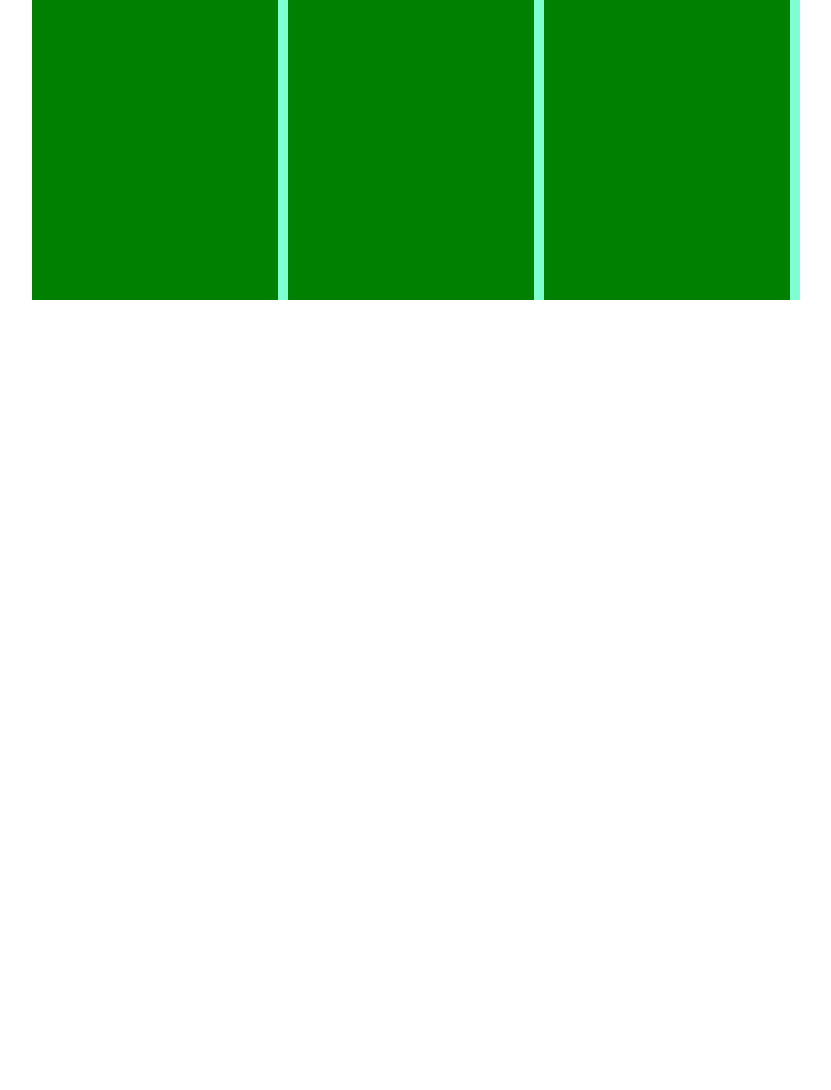
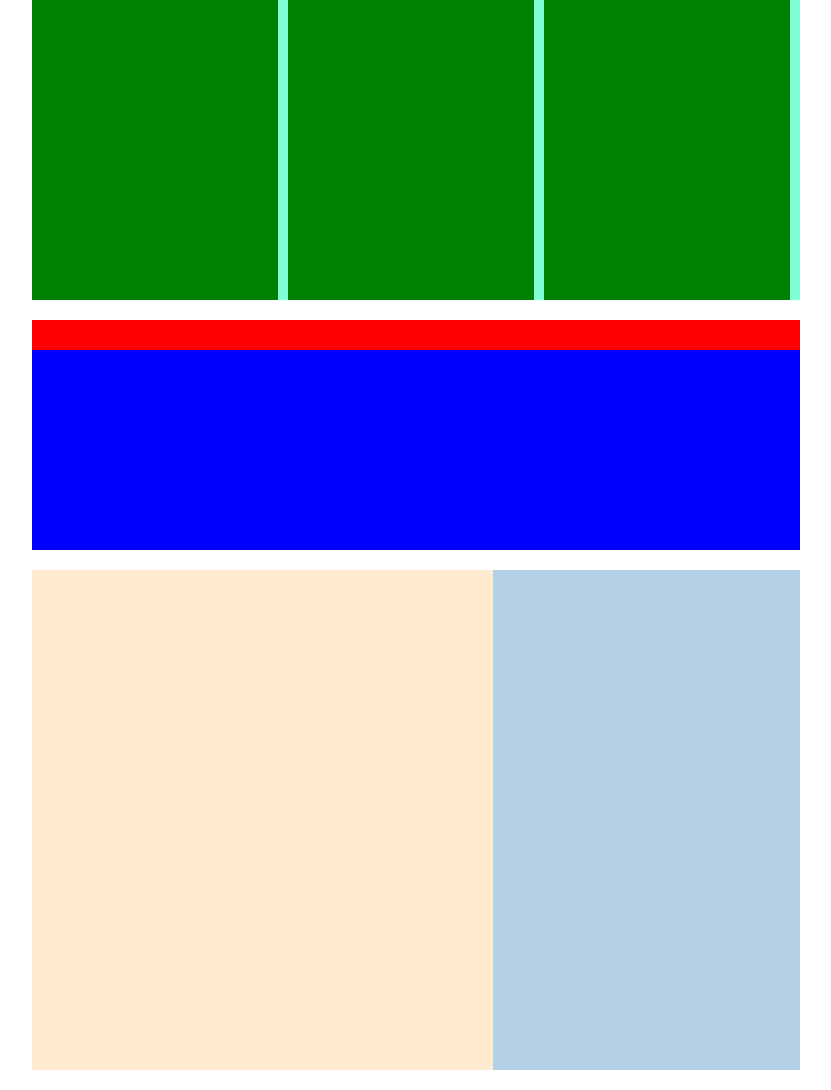
Before and after one commit to PaoloGiovannini/htmlcss-dropbox, a plain HTML site: page index.html in a window 1280 px wide. Shown: the part 1400-2490 px from the top of the page, without its empty margins (224-1055 px from the left). Before the commit the page ends 1700 px from the top, so only its background shows below. Drawn offline with Linux system fonts and the light colour scheme.

Commit message:
enterprise e partner dropbox

```diff
--- a/css/style.css
+++ b/css/style.css
@@ -55,6 +55,7 @@ header{
 .heading2{
     height: 80px;
     background-color: red;
+    margin-bottom: 20px;
 }
 
 
@@ -62,7 +63,7 @@ header{
     width: 400px;
     height: 50px;
     background: lightcoral;
-    margin: 20px 0px;
+
 }
 
 .bottom-main{
@@ -75,6 +76,7 @@ header{
     background-color: aquamarine;
     display: flex;
     flex-wrap: wrap;
+    margin: 20px 0px;
 }
 
 .colonna{
@@ -82,3 +84,29 @@ header{
     background: green;
     margin-right: 10px;
 }
+
+.heading-enterprise{
+    height: 30px;
+    background-color: red;
+}
+.text-enterprise{
+    height: 200px;
+    background-color: blue;
+}
+
+.partner-dropbox{
+    height: 500px;
+    display: flex;
+    background-color: blueviolet;
+    margin: 20px 0px;
+}
+
+.img-partner{
+    width: 60%;
+    background-color: blanchedalmond;
+}
+
+.text-partner{
+    width: 40%;
+    background-color: #b4d0e7;
+}
--- a/index.html
+++ b/index.html
@@ -32,6 +32,13 @@
                 <div class="colonna"></div>
             </div>
 
+            <div class="heading-enterprise"></div>
+            <div class="text-enterprise"></div>
+
+            <div class="partner-dropbox">
+                <div class="img-partner"></div>
+                <div class="text-partner"></div>
+            </div>
           </section>
         </main>
     </body>
```
